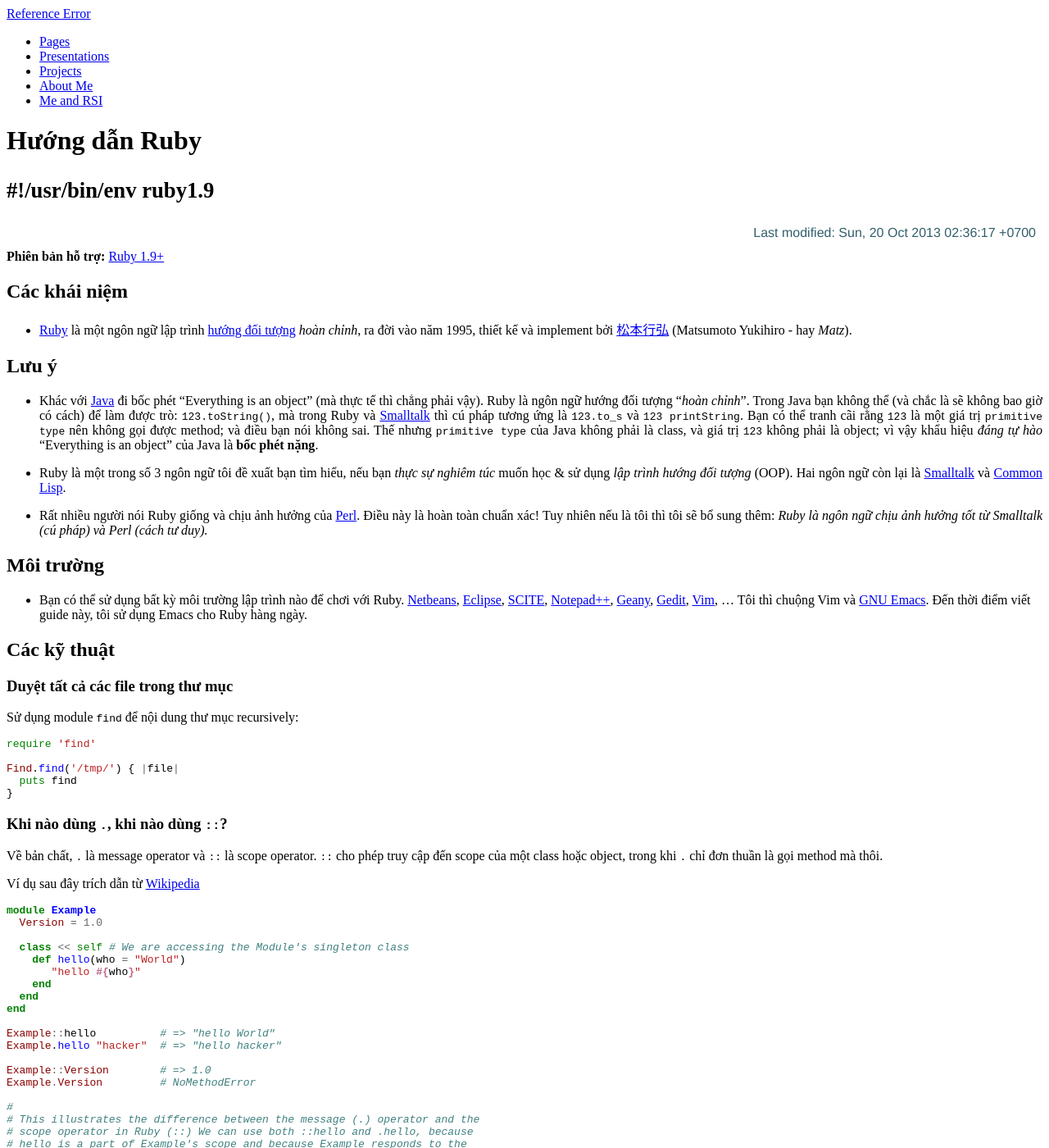
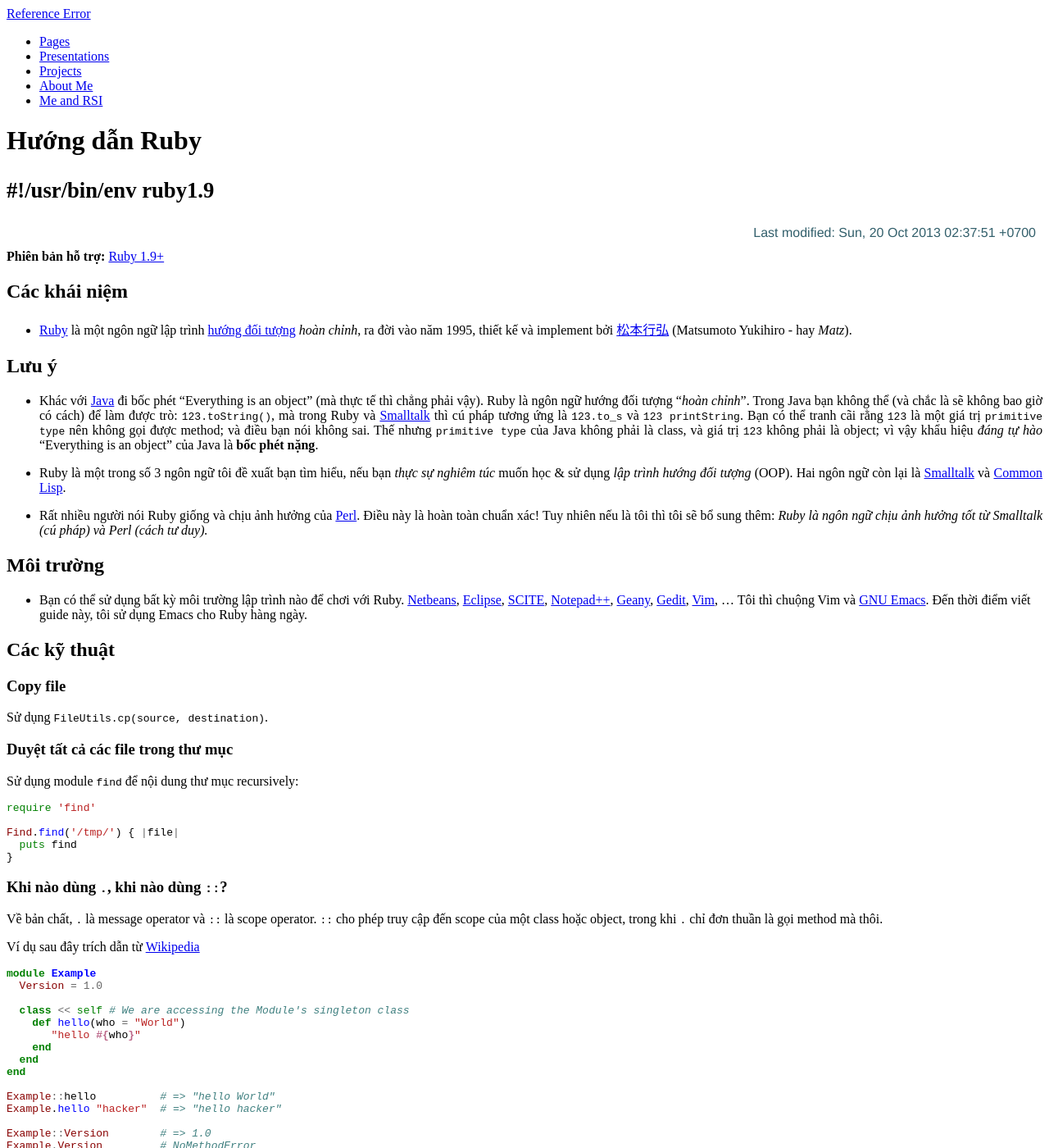
Before and after one commit to cmpitg/cmpitg.github.com, a Jekyll site: the page built from guides-vi/ruby.md, in a window 1280 px wide and 1400 px high. Shown: the whole window at 82% size. Built offline with Jekyll 4.4.1, drawn with Linux system fonts in a browser that asks for light colours; Markdown is read by kramdown in place of the engine named in the settings; comment, search, counter and statistics services are not loaded.

Commit message:
Add cp @ guide @ Ruby

```diff
--- a/guides-vi/ruby.md
+++ b/guides-vi/ruby.md
@@ -5,7 +5,7 @@ tagline: "#!/usr/bin/env ruby1.9"
 category: Programming_Language
 tags: [ruby, guide]
 permalink: /ruby/
-last_updated: Sun, 20 Oct 2013 02:36:17 +0700
+last_updated: Sun, 20 Oct 2013 02:37:51 +0700
 ---
 {% include JB/setup %}
 
@@ -60,6 +60,10 @@ last_updated: Sun, 20 Oct 2013 02:36:17 +0700
   Đến thời điểm viết guide này, tôi sử dụng Emacs cho Ruby hàng ngày.
 
 ## Các kỹ thuật
+
+### Copy file
+
+Sử dụng `FileUtils.cp(source, destination)`.
 
 ### Duyệt tất cả các file trong thư mục
 
```
